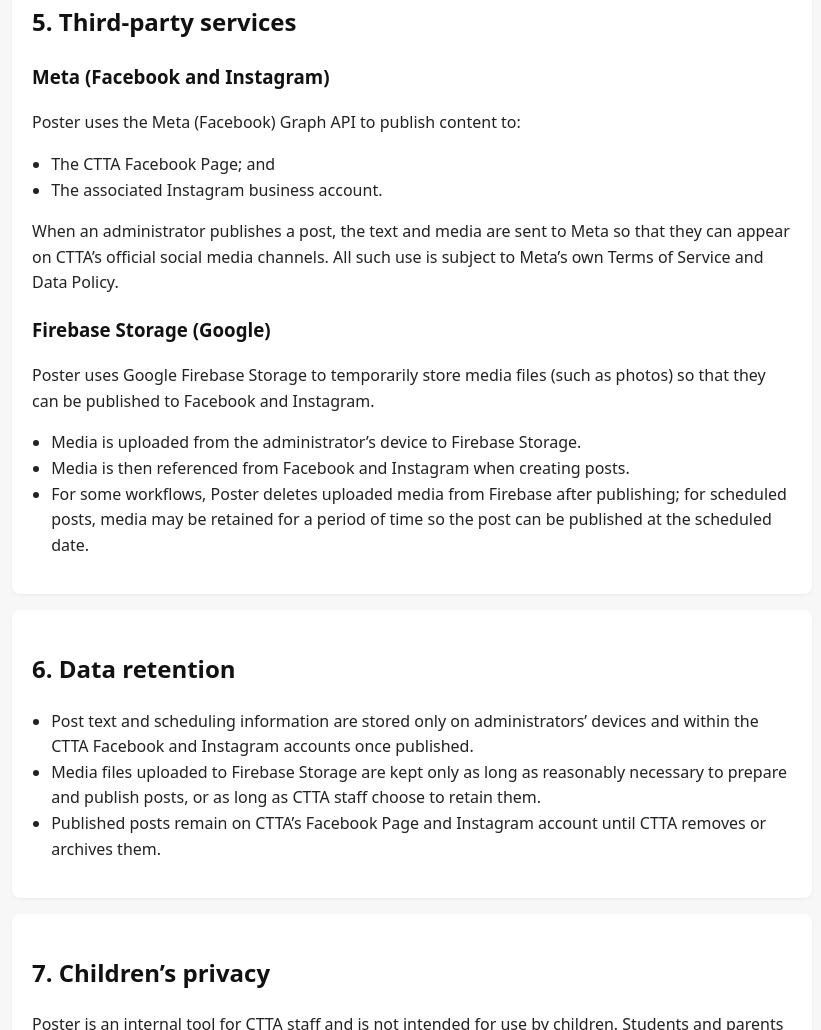
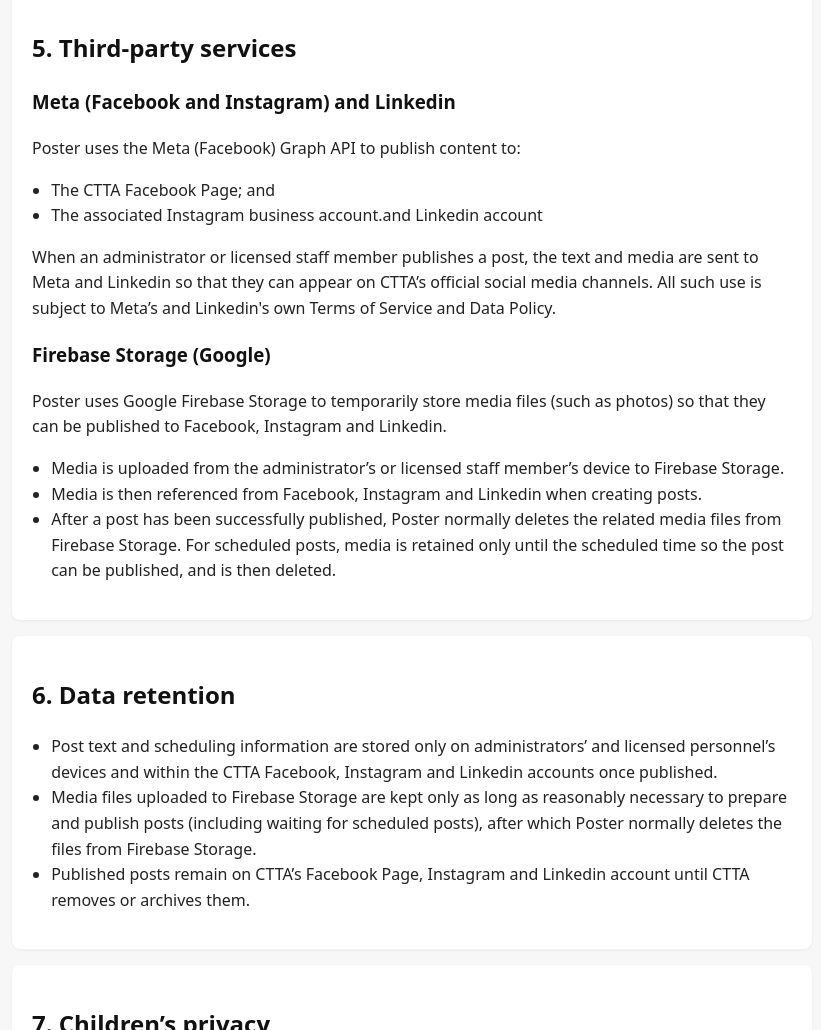
Before and after one commit to JohnGdg/poster-privacy-policy, a plain HTML site: page index.html in a window 1280 px wide. Shown: the part 1770-2800 px from the top of the page, without its empty margins (228-1049 px from the left). Drawn offline with Linux system fonts and the light colour scheme.

Commit message:
Update index.html

```diff
--- a/index.html
+++ b/index.html
@@ -50,8 +50,9 @@
       Career and Technical Education high school in Las Vegas, Nevada.
     </p>
     <p>
-      Poster is used only by a small group of authorized CTTA administrators to publish content
-      to CTTA’s official Facebook Page and Instagram account.
+      Poster is used only by a small group of authorized CTTA administrators and a limited number
+      of licensed personnel designated by the school to publish content to CTTA’s official
+      Facebook, Instagram and Linkedin business account.
     </p>
   </section>
 
@@ -61,9 +62,9 @@
       Poster allows CTTA staff to:
     </p>
     <ul>
-      <li>Create posts containing text, images, and hashtags;</li>
+      <li>Create posts containing text, images, video and hashtags;</li>
       <li>Schedule posts to be published at a future date and time;</li>
-      <li>Publish posts to CTTA’s official Facebook Page and Instagram business account.</li>
+      <li>Publish posts to CTTA’s official Facebook, Instagram and Linkedin business account.</li>
     </ul>
     <p>
       Poster is not a public app and is not used by students, parents, or the general public.
@@ -72,7 +73,7 @@
 
   <section>
     <h2>3. Information we collect and process</h2>
-    <h3>Content entered by administrators</h3>
+    <h3>Content entered by administrators and licensed personnel</h3>
     <ul>
       <li>Post text and captions;</li>
       <li>Selected images and videos to include in posts;</li>
@@ -93,7 +94,7 @@
       <li>No student login information;</li>
       <li>No parent or visitor accounts or passwords;</li>
       <li>No direct collection of student grades, discipline records, or other education records;</li>
-      <li>No tracking of visitors who view CTTA’s posts on Facebook or Instagram.</li>
+      <li>No tracking of visitors who view CTTA’s posts on Facebook, Instagram and Linkedin.</li>
     </ul>
   </section>
 
@@ -104,7 +105,7 @@
     </p>
     <ul>
       <li>Preparing and scheduling social media posts for CTTA’s official pages;</li>
-      <li>Uploading media to cloud storage so that Facebook and Instagram can access it;</li>
+      <li>Uploading media to cloud storage so that Facebook, Instagram and Linkedin can access it;</li>
       <li>Managing drafts and scheduled posts for CTTA staff.</li>
     </ul>
     <p>
@@ -116,42 +117,47 @@
   <section>
     <h2>5. Third-party services</h2>
 
-    <h3>Meta (Facebook and Instagram)</h3>
+    <h3>Meta (Facebook and Instagram) and Linkedin</h3>
     <p>
       Poster uses the Meta (Facebook) Graph API to publish content to:
     </p>
     <ul>
       <li>The CTTA Facebook Page; and</li>
-      <li>The associated Instagram business account.</li>
+      <li>The associated Instagram business account.and Linkedin account</li>
     </ul>
     <p>
-      When an administrator publishes a post, the text and media are sent to Meta so that they can
-      appear on CTTA’s official social media channels. All such use is subject to Meta’s own
+      When an administrator or licensed staff member publishes a post, the text and media are sent to Meta and Linkedin so that they can
+      appear on CTTA’s official social media channels. All such use is subject to Meta’s and Linkedin's own
       Terms of Service and Data Policy.
     </p>
 
     <h3>Firebase Storage (Google)</h3>
     <p>
       Poster uses Google Firebase Storage to temporarily store media files (such as photos) so that
-      they can be published to Facebook and Instagram.
+      they can be published to Facebook, Instagram and Linkedin.
     </p>
     <ul>
-      <li>Media is uploaded from the administrator’s device to Firebase Storage.</li>
-      <li>Media is then referenced from Facebook and Instagram when creating posts.</li>
-      <li>For some workflows, Poster deletes uploaded media from Firebase after publishing;
-          for scheduled posts, media may be retained for a period of time so the post can be
-          published at the scheduled date.</li>
+      <li>Media is uploaded from the administrator’s or licensed staff member’s device to Firebase Storage.</li>
+      <li>Media is then referenced from Facebook, Instagram and Linkedin when creating posts.</li>
+      <li>
+        After a post has been successfully published, Poster normally deletes the related media
+        files from Firebase Storage. For scheduled posts, media is retained only until the
+        scheduled time so the post can be published, and is then deleted.
+      </li>
     </ul>
   </section>
 
   <section>
     <h2>6. Data retention</h2>
     <ul>
-      <li>Post text and scheduling information are stored only on administrators’ devices
-          and within the CTTA Facebook and Instagram accounts once published.</li>
-      <li>Media files uploaded to Firebase Storage are kept only as long as reasonably necessary
-          to prepare and publish posts, or as long as CTTA staff choose to retain them.</li>
-      <li>Published posts remain on CTTA’s Facebook Page and Instagram account until CTTA removes
+      <li>Post text and scheduling information are stored only on administrators’ and licensed personnel’s devices
+          and within the CTTA Facebook, Instagram and Linkedin accounts once published.</li>
+      <li>
+        Media files uploaded to Firebase Storage are kept only as long as reasonably necessary
+        to prepare and publish posts (including waiting for scheduled posts), after which
+        Poster normally deletes the files from Firebase Storage.
+      </li>
+      <li>Published posts remain on CTTA’s Facebook Page, Instagram and Linkedin account until CTTA removes
           or archives them.</li>
     </ul>
   </section>
@@ -169,8 +175,8 @@
   <section>
     <h2>8. Security</h2>
     <p>
-      Access to Poster is limited to a small number of authorized CTTA administrators.
-      Devices using Poster should be secured by the administrators who use them.
+      Access to Poster is limited to a small number of authorized CTTA administrators and licensed personnel
+      designated by the school. Devices using Poster should be secured by the staff who use them.
       CTTA relies on Firebase and Meta’s security controls for storage and delivery of content.
     </p>
   </section>
```
